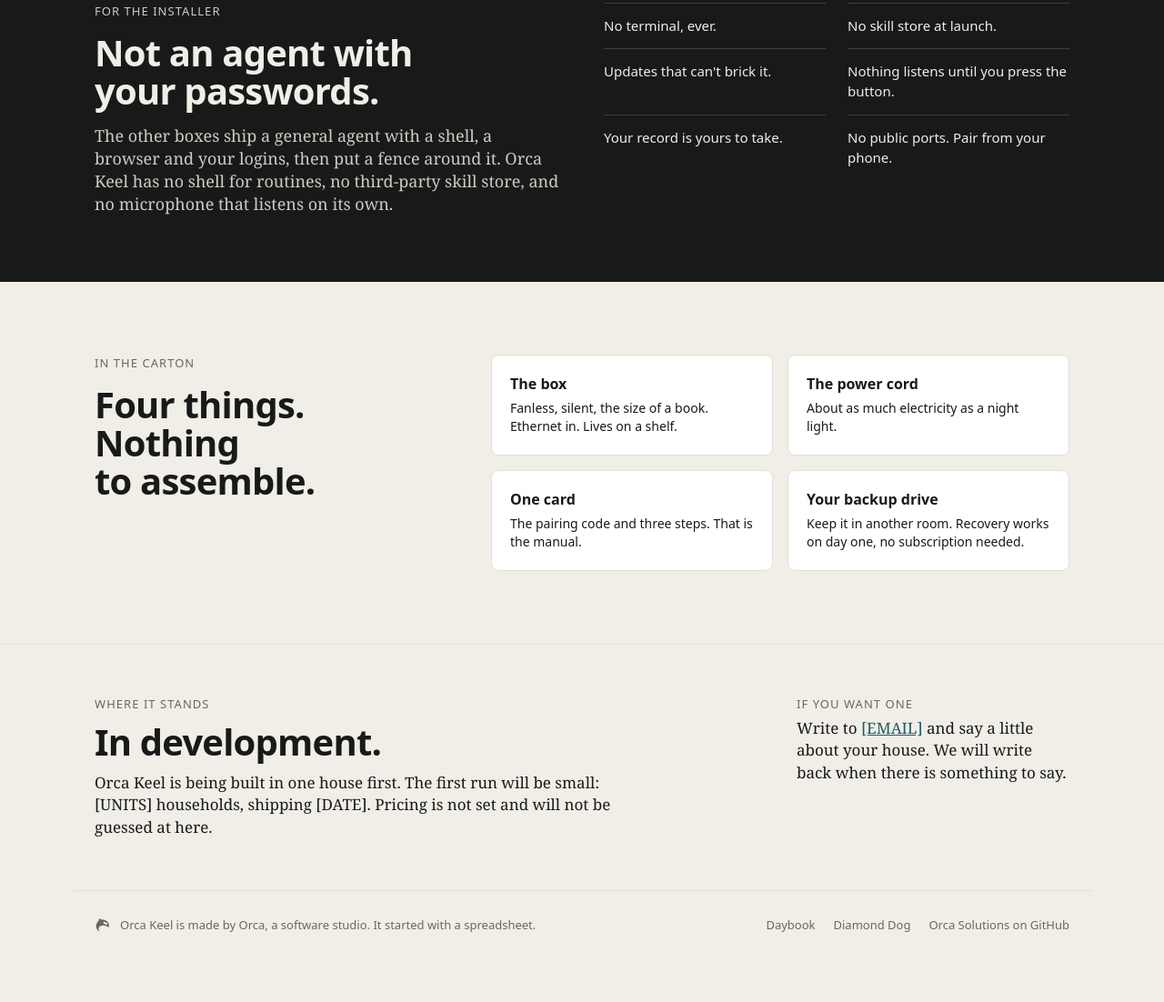
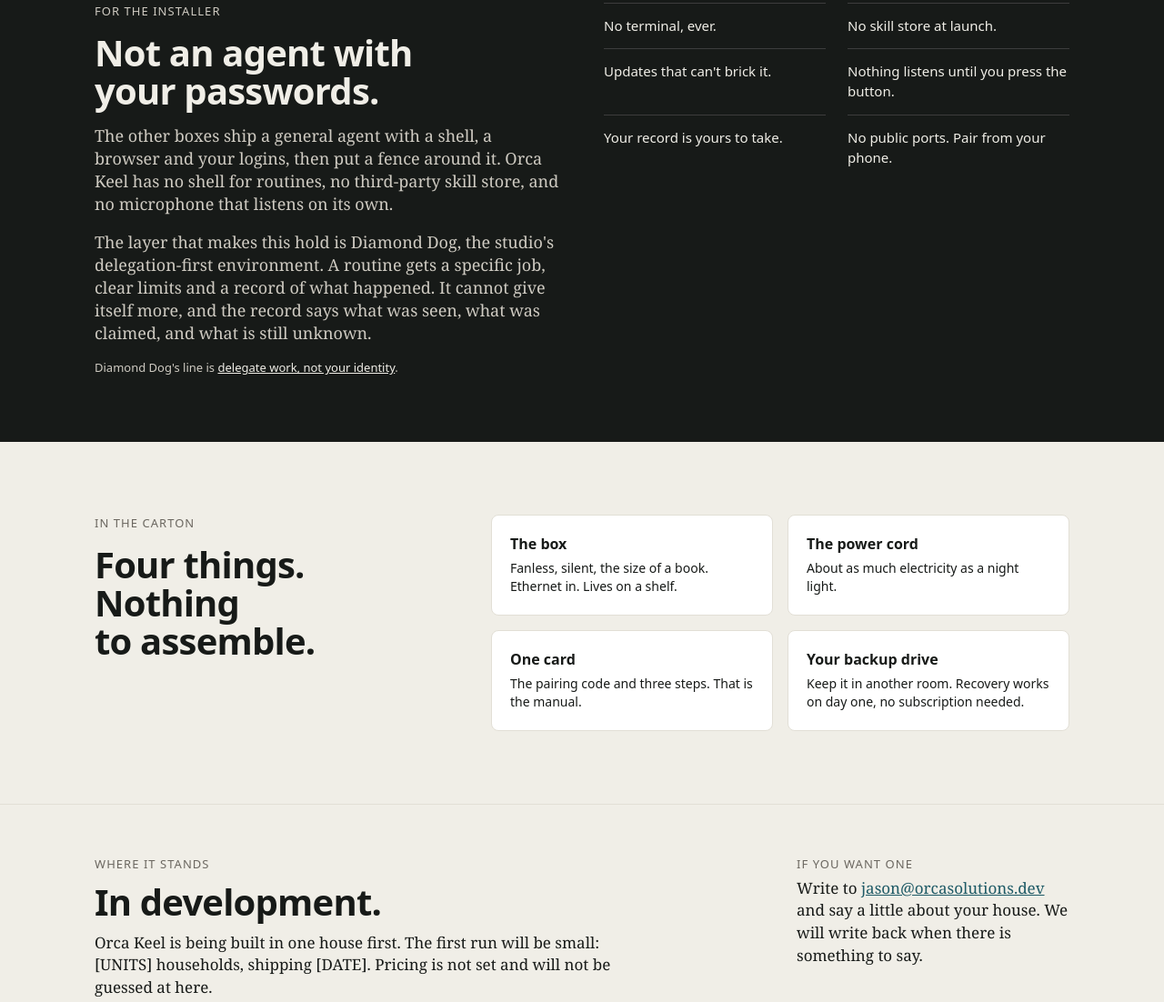
Before and after one commit to Orca-Solutions/orca-keel-landing, a plain HTML site: page site/index.html in a window 1280 px wide. Shown: the part 1492-2594 px from the top of the page at 91% size. Before the commit the page ends 2562 px from the top, so only its background shows below. Drawn offline with Linux system fonts and the light colour scheme.

Commit message:
Name Diamond Dog in the installer's layer; add the contact address
A short blurb on Diamond Dog as the layer that makes the installer's
limits hold, with its line and a link to its site, the way the Daybook
section does. The contact address is jason@orcasolutions.dev, replacing
the [EMAIL] placeholder; the rules and spec say so.

Signed-off-by: Jason Fricano <44284799+jfricano@users.noreply.github.com>

```diff
--- a/site/index.html
+++ b/site/index.html
@@ -109,7 +109,7 @@
 .installer .wrap { display: flex; flex-wrap: wrap; gap: 48px; padding-block: 72px; align-items: flex-start; }
 .installer-copy { flex: 1 1 360px; min-width: 0; display: flex; flex-direction: column; gap: 16px; }
 .installer-copy .lead { color: var(--dark-fg-2); font-size: 18px; }
-.installer-copy .label { color: var(--dark-fg-2); }
+.installer-copy .label, .installer-copy .caption { color: var(--dark-fg-2); }
 .installer-list { flex: 1 1 360px; min-width: 0; display: grid; grid-template-columns: repeat(auto-fit, minmax(220px, 1fr)); gap: 0 24px; font-size: 15px; line-height: 1.45; margin: 0; padding: 0; list-style: none; }
 .installer-list li { padding: 14px 0; border-top: 1px solid var(--dark-rule); }
 .installer a { color: var(--dark-fg); }
@@ -218,6 +218,8 @@
         <p class="label">For the installer</p>
         <h2 id="installer-heading">Not an agent with your passwords.</h2>
         <p class="lead">The other boxes ship a general agent with a shell, a browser and your logins, then put a fence around it. Orca Keel has no shell for routines, no third-party skill store, and no microphone that listens on its own.</p>
+        <p class="lead">The layer that makes this hold is Diamond Dog, the studio's delegation-first environment. A routine gets a specific job, clear limits and a record of what happened. It cannot give itself more, and the record says what was seen, what was claimed, and what is still unknown.</p>
+        <p class="caption">Diamond Dog's line is <a href="https://diamonddog.orcasolutions.dev/">delegate work, not your identity</a>.</p>
       </div>
       <ul class="installer-list">
         <li>No terminal, ever.</li>
@@ -252,7 +254,7 @@
       </div>
       <div class="stands-aside">
         <p class="label">If you want one</p>
-        <p class="record">Write to <a href="mailto:[EMAIL]">[EMAIL]</a> and say a little about your house. We will write back when there is something to say.</p>
+        <p class="record">Write to <a href="mailto:jason@orcasolutions.dev">jason@orcasolutions.dev</a> and say a little about your house. We will write back when there is something to say.</p>
       </div>
     </div>
   </section>
```
Also changed, not shown: 4 other files.
